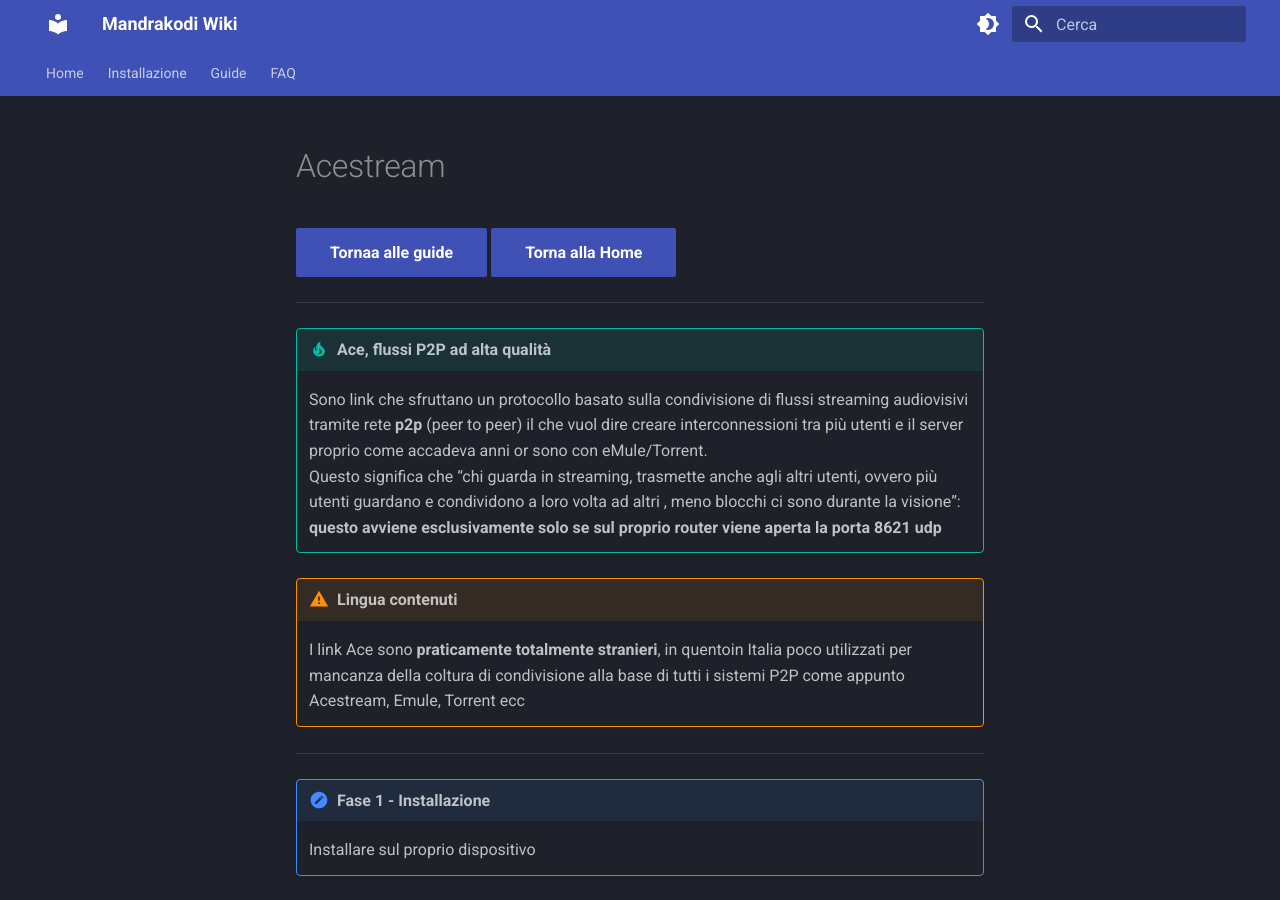
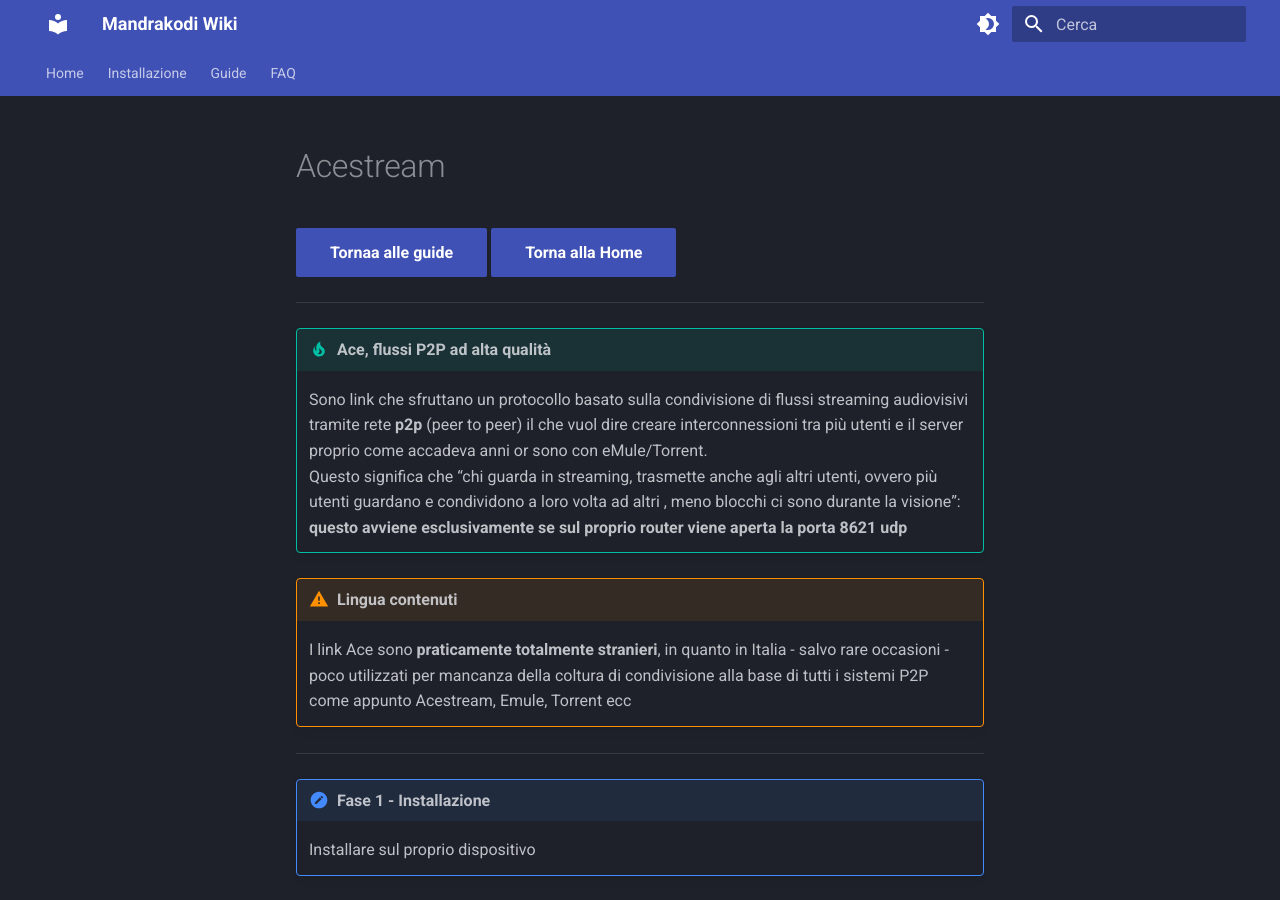
Before and after one commit to campipaolo/Mandrakodi-Wiki, an MkDocs documentation site: the page built from docs/guide/acestream.md, in a window 1280 px wide and 900 px high. Built offline with MkDocs 1.6.1 and Material for MkDocs 9.7.7, drawn with Linux system fonts in a browser that asks for light colours.

Commit message:
rev
fix various

```diff
--- a/docs/guide/acestream.md
+++ b/docs/guide/acestream.md
@@ -3,10 +3,10 @@
 ------
 
 !!! tip "Ace, flussi P2P ad alta qualità"
-    Sono link che sfruttano un protocollo basato sulla condivisione di flussi streaming audiovisivi tramite rete **p2p** (peer to peer) il che vuol dire creare interconnessioni tra più utenti e il server proprio come accadeva anni or sono con eMule/Torrent. <br>Questo significa che “chi guarda in streaming, trasmette anche agli altri utenti, ovvero più utenti guardano e condividono a loro volta ad altri , meno blocchi ci sono durante la visione”: **questo avviene esclusivamente solo se sul proprio router viene aperta la porta 8621 udp**
+    Sono link che sfruttano un protocollo basato sulla condivisione di flussi streaming audiovisivi tramite rete **p2p** (peer to peer) il che vuol dire creare interconnessioni tra più utenti e il server proprio come accadeva anni or sono con eMule/Torrent. <br>Questo significa che “chi guarda in streaming, trasmette anche agli altri utenti, ovvero più utenti guardano e condividono a loro volta ad altri , meno blocchi ci sono durante la visione”: **questo avviene esclusivamente se sul proprio router viene aperta la porta 8621 udp**
 
 !!! warning "Lingua contenuti"
-    I link Ace sono **praticamente totalmente stranieri**, in quentoin Italia poco utilizzati per mancanza della coltura di condivisione alla base di tutti i sistemi P2P come appunto Acestream, Emule, Torrent ecc
+    I link Ace sono **praticamente totalmente stranieri**, in quanto in Italia - salvo rare occasioni - poco utilizzati per mancanza della coltura di condivisione alla base di tutti i sistemi P2P come appunto Acestream, Emule, Torrent ecc
 
 ------
 
```
Also changed, not shown: docs/guide/warp_wireguard.md (+2 -2 lines).
